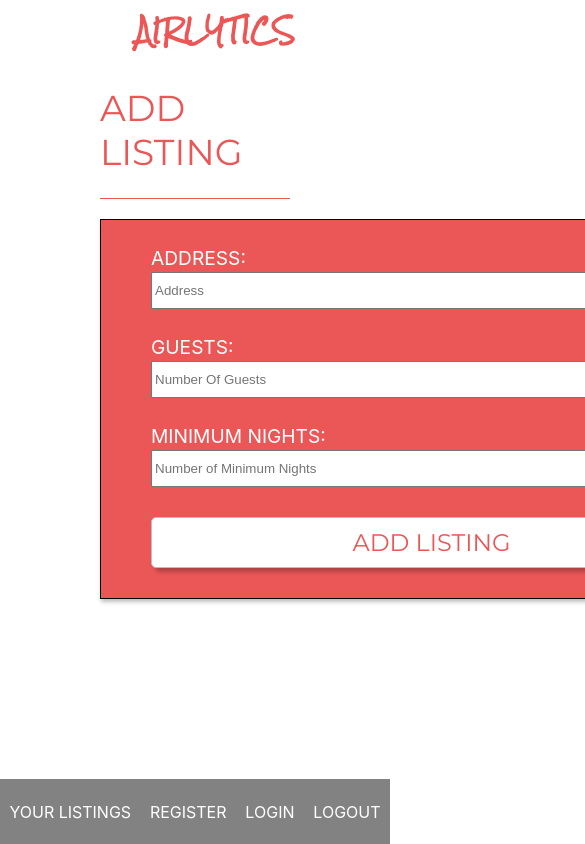
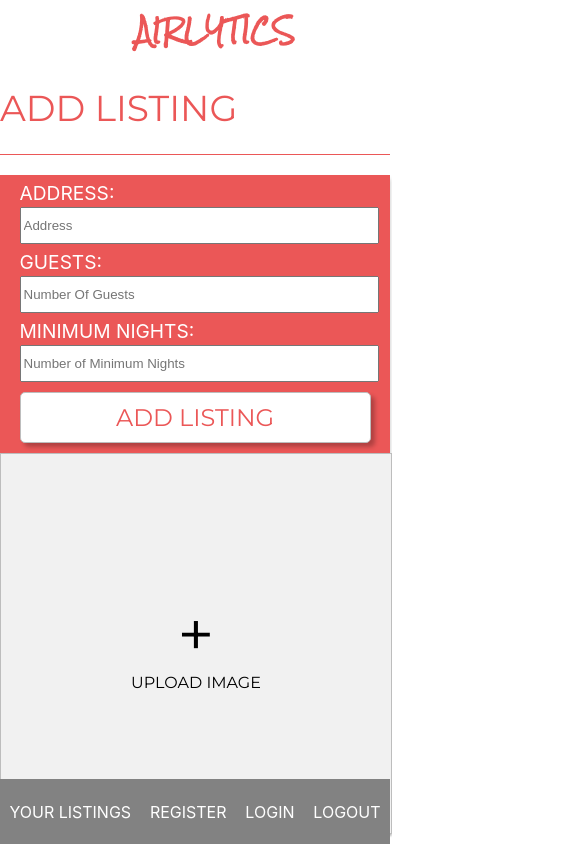
Before and after one commit to airbnb-price-opt/front-end, a React (Create React App) app in the folder airbnb-opt-price/: page /add-listing in a window 390 px wide. Shown: the top 844 px of the page, 585 px wide, since content can reach past the window. Built offline with nearby package versions, Linux system fonts and the light colour scheme.

Commit message:
Listing forms (#28)
* Console logging value changes for Add/Update

* Mobile design for Add/Update

* Syling to upload image

```diff
--- a/airbnb-opt-price/src/StyledComps.js
+++ b/airbnb-opt-price/src/StyledComps.js
@@ -5,6 +5,9 @@ const appGrey = '#828282';
 
 export const AddListingDiv = styled.div`
     margin: 10px 100px;
+    @media (max-width: 600px) {
+        margin: 0;
+    }
 `;
 
 export const AddListingWrapper = styled.div`
@@ -12,23 +15,54 @@ export const AddListingWrapper = styled.div`
     padding-top: 20px;
     display: flex;
     justify-content: space-evenly;
+    @media (max-width: 600px) {
+        flex-direction: column;
+    }
 `;
 
 export const UploadImageDiv = styled.div`
-    background: #E0E0E0;
     width: 480px;
     height: 379px;
-    display: flex;
-    justify-content: center;
+    @media (max-width: 600px) {
+        width: 100%;
+    }
 `;
 
 export const UploadImageText = styled.p`
+    font-family: 'Montserrat';
+    color: black;
+    text-decoration: none;
+    display: flex;
+    flex-direction: column;
+    justify-content: center;
+    text-align: center;
+    /* max-width: 300px; */
     width: 100%;
-    margin: 0 auto;
+    height: 379px;
+    /* padding: 10px; */
+    box-shadow: 0 2px 2px #bdbdbd;
+    /* margin: 20px; */
+    position: relative;
+    border: solid #bdbdbd 1px;
+    background-color: #f1f1f1;
+    margin-block-end: 0;
+    margin-block-start: 0;
+    &:hover {
+        transition: transform .2s;
+        transform: scale(1.02);
+    }
+    p {
+        margin: 0
+    }
+    .plus-sign{
+        font-size: 4rem;
+    }
 `;
 
 export const ListingFormWrapper = styled.div`
-    border: 1px solid black;
+    @media (max-width: 600px) {
+        width: 100%;
+    }
 `;
 
 export const AddListingHeader = styled.h1`
@@ -47,6 +81,10 @@ export const ListingFormDiv = styled.div`
     padding: 30px 50px;
     @import url("https://fonts.googleapis.com/css?family=Montserrat&display=swap");
     box-shadow: 0px 4px 4px rgba(0, 0, 0, 0.25);
+    @media (max-width: 600px) {
+        width: 100%;
+        padding: 10px 0;
+    }
 `;
 
 export const ListingForm = styled.form`
@@ -54,6 +92,10 @@ export const ListingForm = styled.form`
     display: flex;
     flex-direction: column;
     width: 561px;
+    @media (max-width: 600px) {
+        width: 90%;
+        margin: 0 auto;
+    }
 `;
 
 export const ListingFormLabel = styled.label`
@@ -61,6 +103,9 @@ export const ListingFormLabel = styled.label`
     font-style: normal;
     font-size: 1.2rem;
     line-height: 17px;
+    @media (max-width: 600px) {
+        margin-bottom: 10px;
+    }
 `;
 
 export const ListingFormInput = styled.input`
--- a/airbnb-opt-price/src/components/AddListing.jsx
+++ b/airbnb-opt-price/src/components/AddListing.jsx
@@ -55,7 +55,10 @@ const AddListing = (props) => {
                 </ListingFormDiv>
                 </ListingFormWrapper>
                 <UploadImageDiv>
-                    <UploadImageText>Upload Image</UploadImageText>
+                    <UploadImageText>
+                        <p className='plus-sign'>+</p>
+                        <p>UPLOAD IMAGE</p>
+                    </UploadImageText>
                 </UploadImageDiv>
             </AddListingWrapper>
         </AddListingDiv>
--- a/airbnb-opt-price/src/components/UpdateListing.jsx
+++ b/airbnb-opt-price/src/components/UpdateListing.jsx
@@ -55,7 +55,10 @@ const UpdateListing = (props) => {
                 </ListingFormDiv>
                 </ListingFormWrapper>
                 <UploadImageDiv>
-                    <UploadImageText>Upload Image</UploadImageText>
+                    <UploadImageText>
+                        <p className='plus-sign'>+</p>
+                        <p>UPLOAD IMAGE</p>
+                    </UploadImageText>
                 </UploadImageDiv>
             </AddListingWrapper>
         </AddListingDiv>
```
